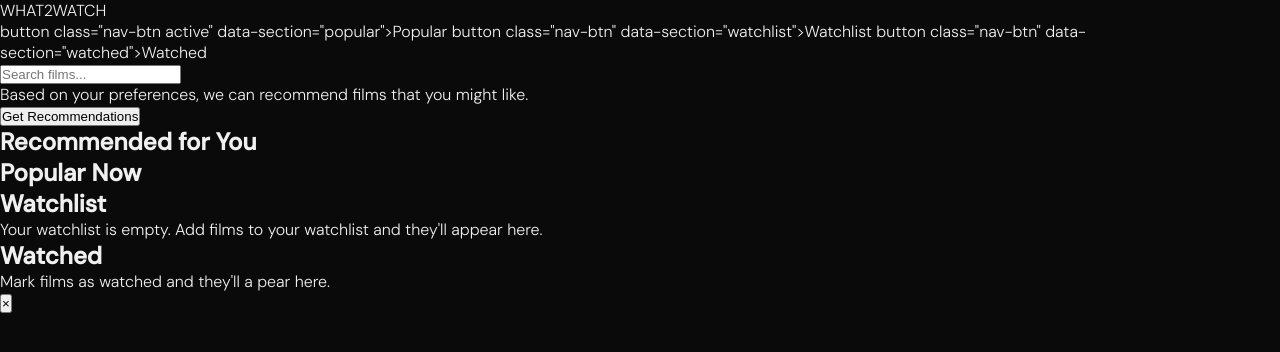
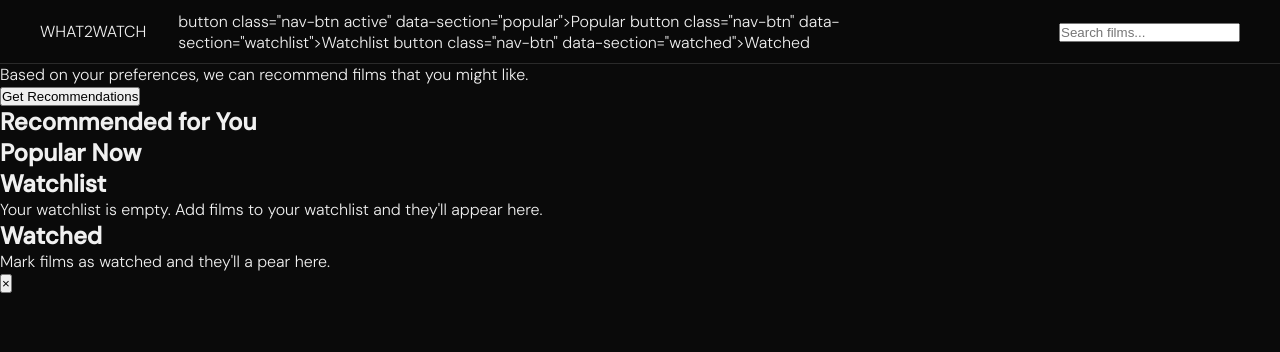
Before and after one commit to JTamag/What2Watch, a plain HTML site: page frontend/index.html in a window 1280 px wide. Drawn offline with Linux system fonts and the light colour scheme.

Commit message:
added top bar design

```diff
--- a/frontend/styling.css
+++ b/frontend/styling.css
@@ -22,3 +22,31 @@ body {
   font-weight: 300;
   min-height: 100vh;
 }
+
+/* Header */
+header {
+  position: sticky;
+  top: 0;
+  z-index: 100;
+  background: rgba(10, 10, 10, 0.92);
+  backdrop-filter: blur(12px);
+  border-bottom: 1px solid var(--border);
+  display: flex;
+  align-items: center;
+  gap: 32px;
+  padding: 0 40px;
+  height: 64px;
+}
+
+header.logo {
+  font-family: 'Bebas Neue',sans-serif;
+  font-size: 26px;
+  letter-spacing: 3px;
+  color: var(--accent);
+  white-space: nowrap;
+}
+
+nav {
+  display: flex;
+  gap: 4px;
+}
```
